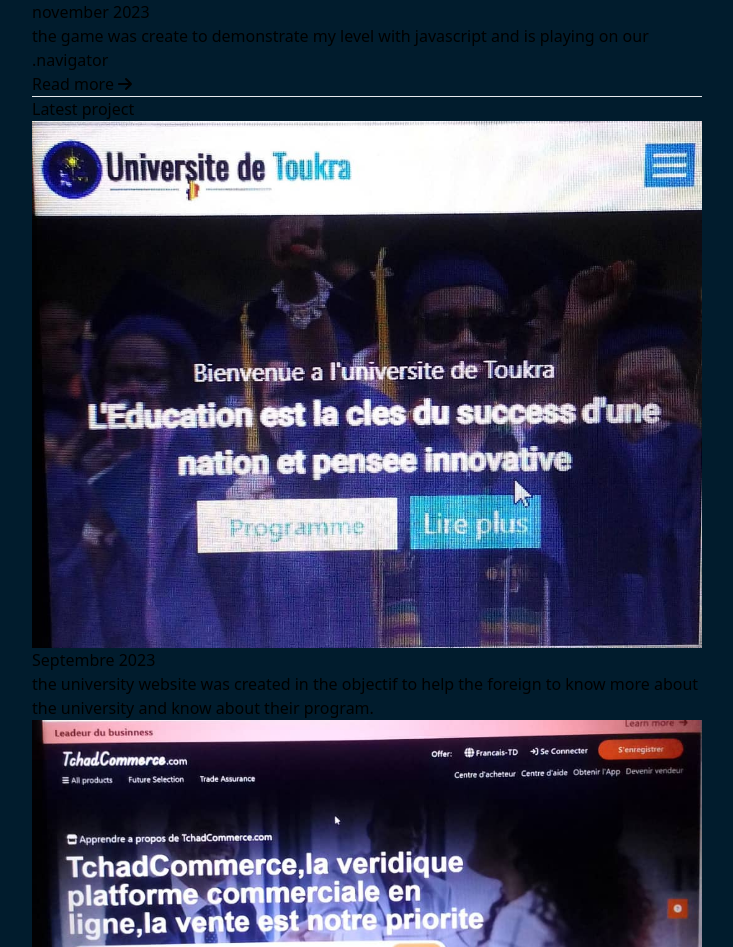
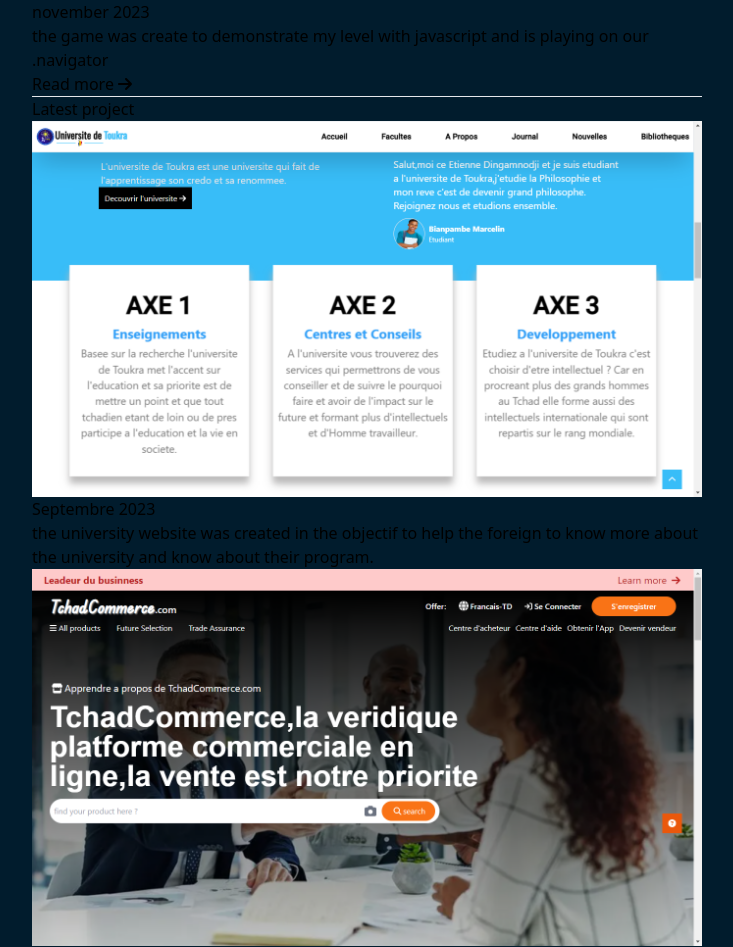
Before and after one commit to Kal1be/yahoulbo-portfolio, a React (Vite) app: page / in a window 1280 px wide. Shown: the part 1525-2472 px from the top of the page, without its empty margins (273-1006 px from the left). Built offline with nearby package versions, Linux system fonts and the light colour scheme; a web font is replaced by a local one.

Commit message:
update commit

```diff
--- a/src/component/Build.jsx
+++ b/src/component/Build.jsx
@@ -58,13 +58,13 @@
       <h2 className='text-2xl font-bold text-white'>Latest project</h2>
       <div className='lg:flex mt-10'>
        <div className='border lg:w-[65%] lg:me-2' id='element'>
-<img src='/yahoulbo-portfolio/toukra.jpg' className='h-[35vh] w-full'/>
+<img src='/yahoulbo-portfolio/toukra1.png' className='h-[35vh] w-full'/>
 <h4 className='text-xl font-medium text-gray-300 my-3 px-1'>Septembre 2023</h4>
 <p className='text-xl my-2 text-white px-1'>the university website was created in the objectif to help the foreign
  to know more about the university and know about their program.</p>
        </div>
        <div className='border lg:w-[65%] lg:ms-2 lg:mt-0 mt-4'  id='element'>
-       <img src='/yahoulbo-portfolio/tchad.jpg' className='h-[35vh]'/>
+       <img src='/yahoulbo-portfolio/tou.png' className='h-[35vh]'/>
        <h4 className='text-xl font-medium text-gray-300 px-1 my-3'>Janvier 2024</h4>
        <p className='text-xl my-2 text-white px-1'>TchadCommerce.com is the e-commerce online create to help our customer to ask some price of the product that the need to get and buy directly online .</p>
        </div>
```
Also changed, not shown: public/tou.png (added), public/toukra1.png (added).
